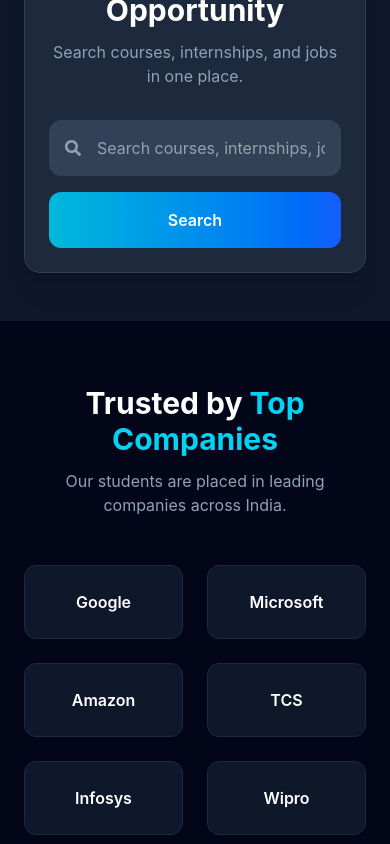
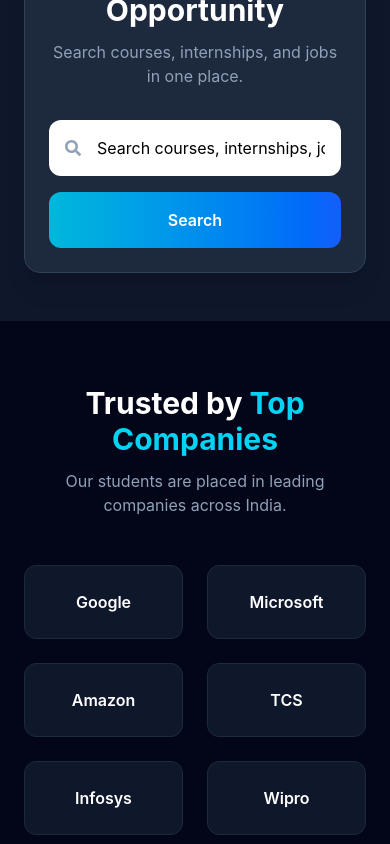
Before and after one commit to rahulrockey0987-tech/Skillin, a React (Vite) app: page / in a window 390 px wide. Shown: the part 1060-1904 px from the top of the page. Built offline with nearby package versions, Linux system fonts and the light colour scheme.

Commit message:
Fix mobile input text

```diff
--- a/src/index.css
+++ b/src/index.css
@@ -14,3 +14,37 @@
 * {
   box-sizing: border-box;
 }
+
+/* ===== INPUT FIX ===== */
+
+input,
+textarea,
+select {
+  background: #ffffff !important;
+  color: #000000 !important;
+  -webkit-text-fill-color: #000000 !important;
+  opacity: 1 !important;
+  font-size: 16px;
+}
+
+input::placeholder,
+textarea::placeholder {
+  color: #6b7280 !important;
+  opacity: 1;
+}
+
+input:focus,
+textarea:focus,
+select:focus {
+  outline: none;
+  border-color: #2563eb !important;
+}
+
+input:-webkit-autofill,
+input:-webkit-autofill:hover,
+input:-webkit-autofill:focus,
+input:-webkit-autofill:active {
+  -webkit-box-shadow: 0 0 0 1000px white inset !important;
+  -webkit-text-fill-color: #000000 !important;
+  transition: background-color 5000s ease-in-out 0s;
+}
```
